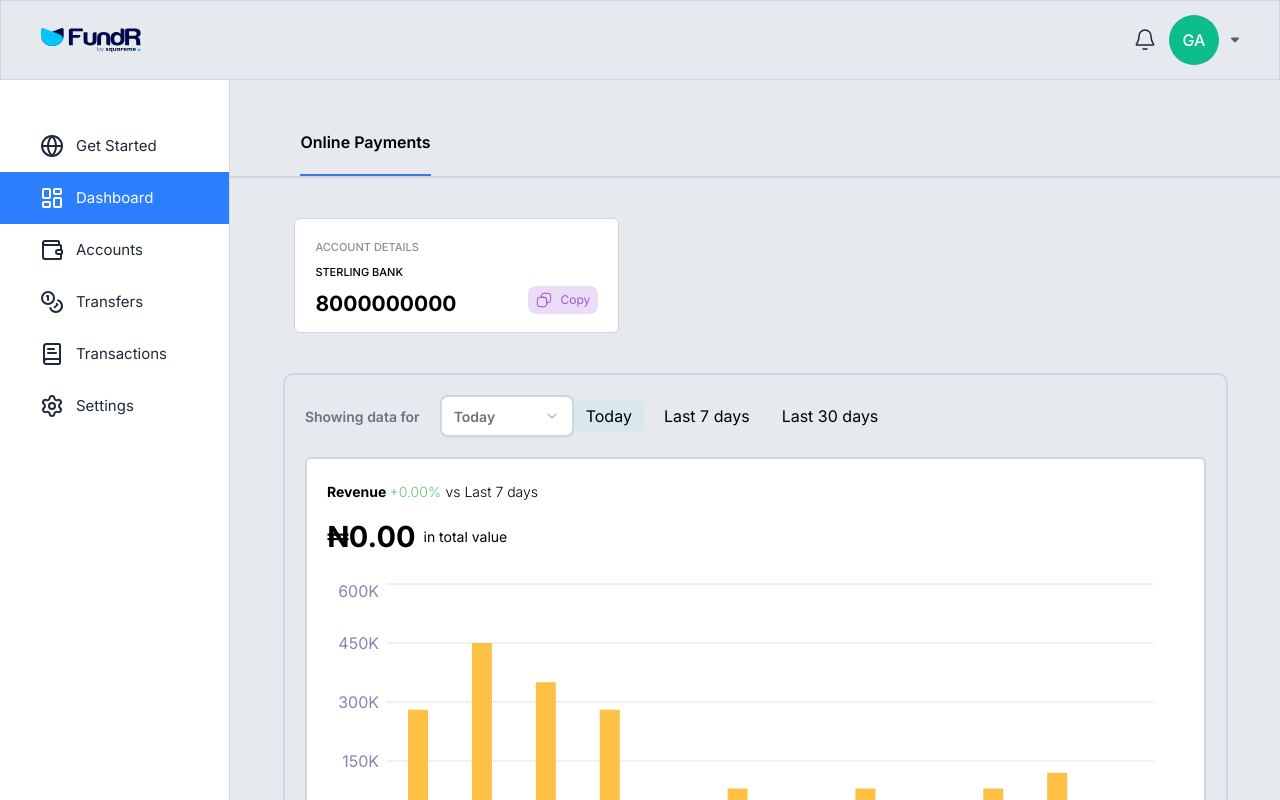
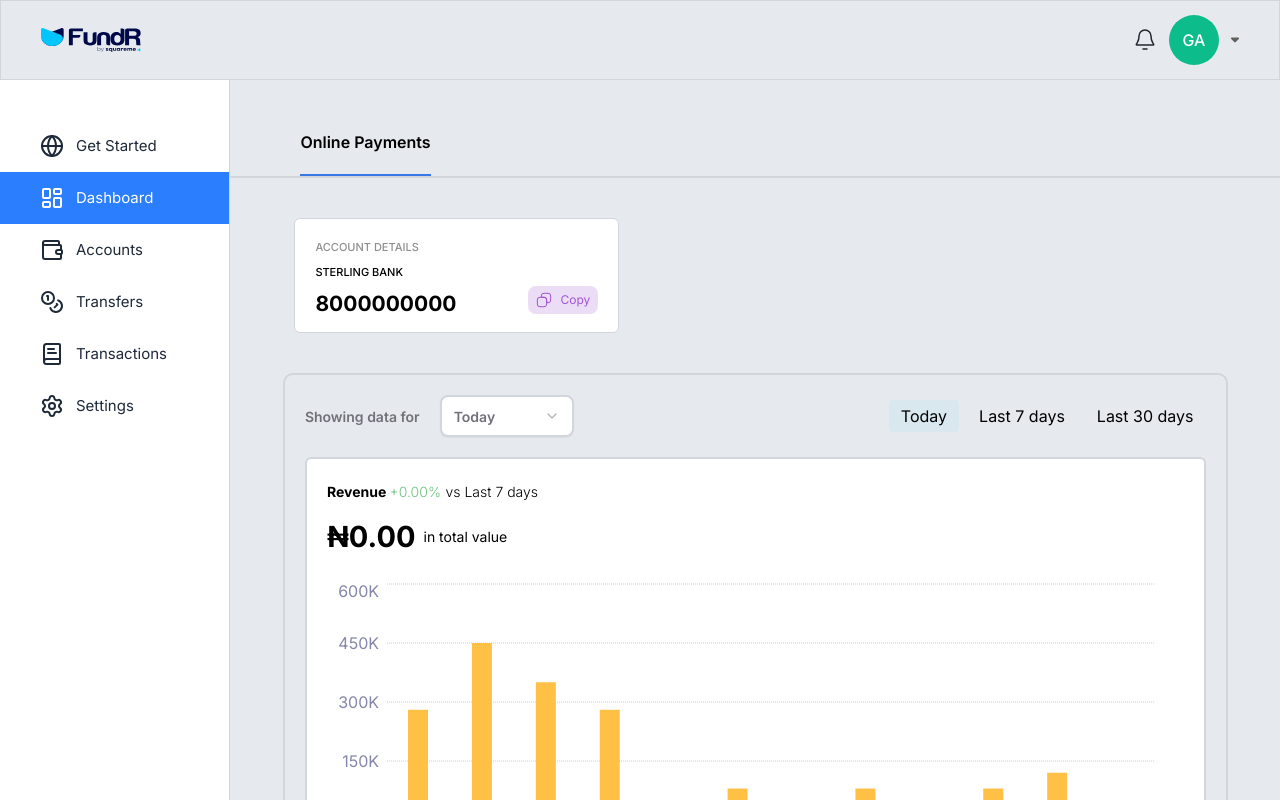
Before and after one commit to chibokaxavier/squareme, a Next.js app: page /Dashboard in a window 1280 px wide. Shown: the top 800 px of the page. Built offline with nearby package versions, Linux system fonts and the light colour scheme.

Commit message:
Mobile responsiveness for dashboard complete _ Fix

```diff
--- a/app/Dashboard/page.tsx
+++ b/app/Dashboard/page.tsx
@@ -88,19 +88,18 @@ const page = () => {
           </div>
           {copied && <p className="text-black text-[11px] ">Copied!</p>}
         </div>
-        <p className="text-[11px] font-medium py-1 lg:hidden">OGEDENGBE FRUITS STORE</p>
+        <p className="text-[11px] font-medium py-1 lg:hidden">
+          OGEDENGBE FRUITS STORE
+        </p>
       </div>
 
       <div className="flex items-center justify-center mx-auto mt-10">
         <div className="w-[90%] border-gray-300 rounded-[10px]  border-[2px] lg:px-5 py-5  ">
-          <div className="lg:flex hidden ">
-            <div className="flex justify-between lg:justify-normal items-center gap-5 ">
+          <div className="lg:flex hidden justify-between ">
+            <div className="flex  items-center gap-5 ">
               <p className="font-semibold hidden lg:block text-[14px] text-[#71717A]">
                 Showing data for{" "}
               </p>{" "}
-              <p className="font-semibold pl-5 lg:hidden  text-[14px] ">
-                Revenue
-              </p>
               <Select
                 defaultValue="today"
                 onValueChange={(value) => setSelectedRange(value)}
```
